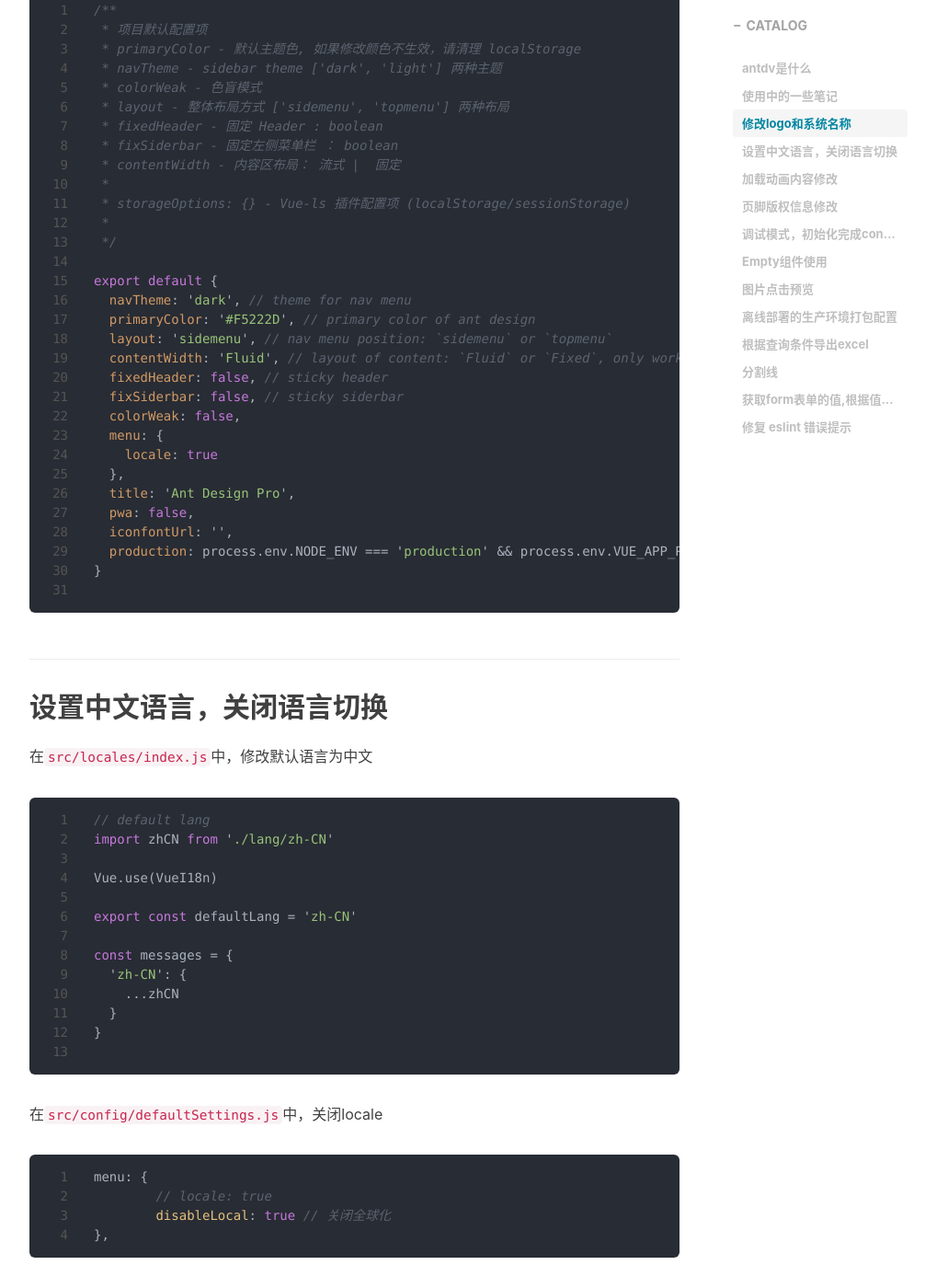
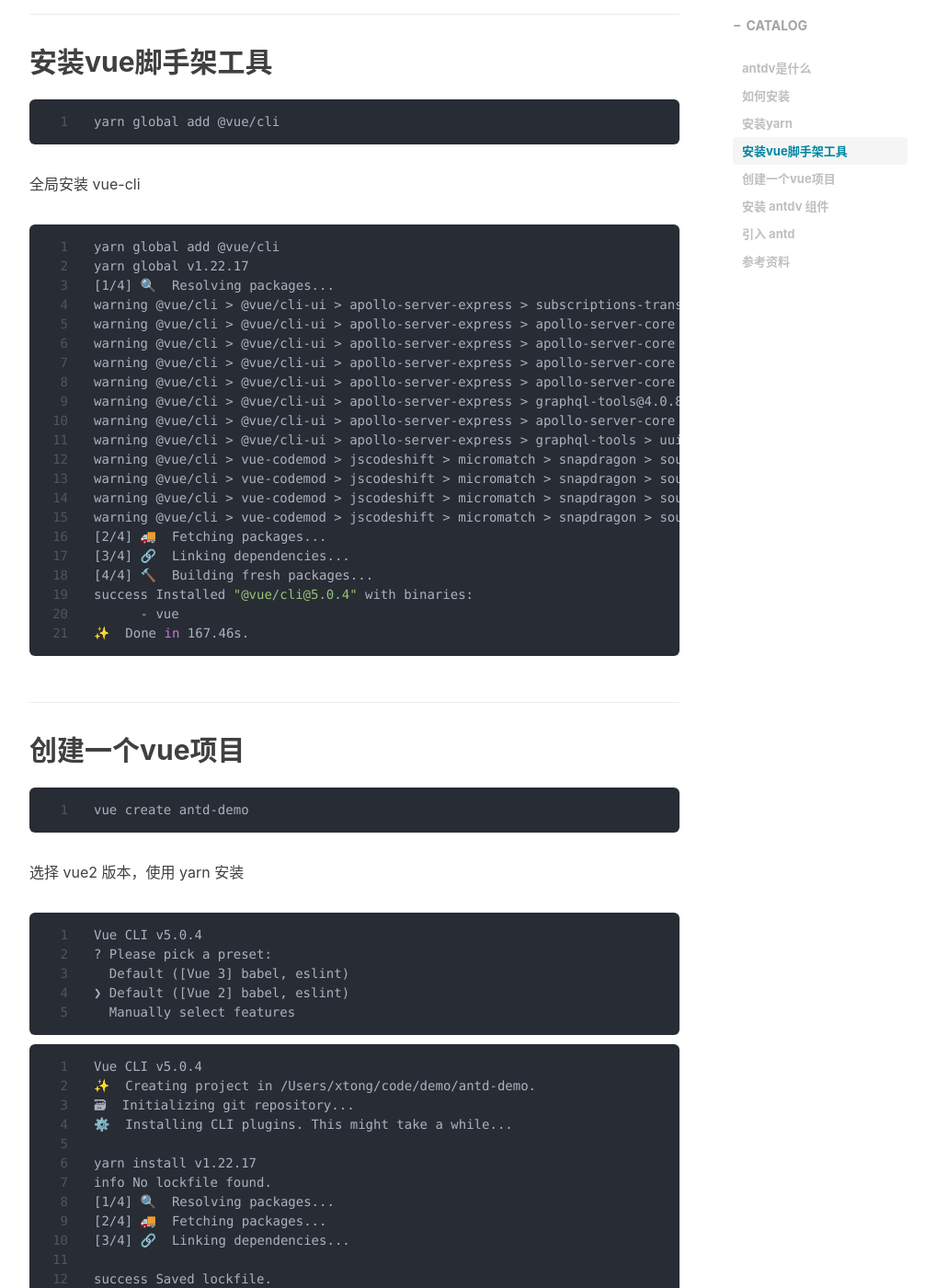
Before and after one commit to tongg112/tongg112.github.io, a Jekyll site: the page built from _posts/2021-07-05-antdv-note.md, in a window 1280 px wide and 1400 px high, scrolled down 1242 px. Shown: the whole window at 92% size, without its empty margins (233-1239 px from the left). Built offline with Jekyll 4.4.1, drawn with Linux system fonts in a browser that asks for light colours; nearby versions of some CDN libraries; comment, search, counter and statistics services are not loaded; some of the changed text lies outside the part shown.

Commit message:
antdv-note: 更新文章内容，删除 pro 相关的内容

````diff
--- a/_posts/2021-07-05-antdv-note.md
+++ b/_posts/2021-07-05-antdv-note.md
@@ -1,266 +1,214 @@
 ---
 layout: post
-title:  "蚂蚁金服antdv的使用笔记"
-subtitle: "Ant Design 的 Vue 实现"
+title:  "蚂蚁金服antdv快速上手"
+subtitle: "快速构建一个antdv的前端项目"
 author: xtong
 date:   2021-07-05 22:45:00 +0800
 catalog: true
-tags: [vue, 前端, 笔记]
+tags: [vue, antd, 前端, 笔记]
 header-img: "img/post-bg-universe.jpg"
 comments: true
 ---
 # antdv是什么
 ant-design-vue 是 Ant Design 的 Vue 实现，组件的风格与 Ant Design 保持同步，组件的 html 结构和 css 样式也保持一致，组件 API 也尽量保持了一致。
-Ant Design: https://ant.design/index-cn
-# 使用中的一些笔记
-## 修改logo和系统名称
-在`src/layouts/UserLayouts.vue`中,替换路径`src/assets/logo.svg`下的logo文件；修改 title 【Ant Design】为系统名称。
-```html
-<img src="~@/assets/logo.svg" class="logo" alt="logo">
-<span class="title">Ant Design</span>
+
+Ant Design:  [https://antdv.com/components/overview](https://antdv.com/components/overview)
+
+中文介绍：[https://antdv.com/docs/vue/introduce-cn](https://antdv.com/docs/vue/introduce-cn)
+
+中文文档：[https://antdv.com/components/overview-cn](https://antdv.com/components/overview-cn)
+
+# 如何安装
+
+使用 npm 或者 [yarn](https://yarnpkg.com/) 都可以，个人推荐 yarn，速度比 npm 快。
+
+## 安装yarn
+
+[安装 yarn](https://yarn.bootcss.com/docs/install#mac-stable)：`npm install --global yarn` 安装成功后 `yarn -v` 查看版本确认安装成功
+
+## 安装vue脚手架工具
+
+```shell
+yarn global add @vue/cli
 ```
-在`src/config/defaultSettings.js`中，修改 title 【Ant Design】为系统名称。
-```js
-/**
- * 项目默认配置项
- * primaryColor - 默认主题色, 如果修改颜色不生效，请清理 localStorage
- * navTheme - sidebar theme ['dark', 'light'] 两种主题
- * colorWeak - 色盲模式
- * layout - 整体布局方式 ['sidemenu', 'topmenu'] 两种布局
- * fixedHeader - 固定 Header : boolean
- * fixSiderbar - 固定左侧菜单栏 ： boolean
- * contentWidth - 内容区布局： 流式 |  固定
- *
- * storageOptions: {} - Vue-ls 插件配置项 (localStorage/sessionStorage)
- *
- */
+全局安装 vue-cli
+```shell
+yarn global add @vue/cli
+yarn global v1.22.17
+[1/4] 🔍  Resolving packages...
+warning @vue/cli > @vue/cli-ui > apollo-server-express > subscriptions-transport-ws@0.9.19: The `subscriptions-transport-ws` package is no longer maintained. We recommend you use `graphql-ws` instead. For help migrating Apollo software to `graphql-ws`, see https://www.apollographql.com/docs/apollo-server/data/subscriptions/#switching-from-subscriptions-transport-ws    For general help using `graphql-ws`, see https://github.com/enisdenjo/graphql-ws/blob/master/README.md
+warning @vue/cli > @vue/cli-ui > apollo-server-express > apollo-server-core > subscriptions-transport-ws@0.9.19: The `subscriptions-transport-ws` package is no longer maintained. We recommend you use `graphql-ws` instead. For help migrating Apollo software to `graphql-ws`, see https://www.apollographql.com/docs/apollo-server/data/subscriptions/#switching-from-subscriptions-transport-ws    For general help using `graphql-ws`, see https://github.com/enisdenjo/graphql-ws/blob/master/README.md
+warning @vue/cli > @vue/cli-ui > apollo-server-express > apollo-server-core > apollo-cache-control@0.14.0: The functionality provided by the `apollo-cache-control` package is built in to `apollo-server-core` starting with Apollo Server 3. See https://www.apollographql.com/docs/apollo-server/migration/#cachecontrol for details.
+warning @vue/cli > @vue/cli-ui > apollo-server-express > apollo-server-core > apollo-tracing@0.15.0: The `apollo-tracing` package is no longer part of Apollo Server 3. See https://www.apollographql.com/docs/apollo-server/migration/#tracing for details
+warning @vue/cli > @vue/cli-ui > apollo-server-express > apollo-server-core > graphql-extensions@0.15.0: The `graphql-extensions` API has been removed from Apollo Server 3. Use the plugin API instead: https://www.apollographql.com/docs/apollo-server/integrations/plugins/
+warning @vue/cli > @vue/cli-ui > apollo-server-express > graphql-tools@4.0.8: This package has been deprecated and now it only exports makeExecutableSchema.\nAnd it will no longer receive updates.\nWe recommend you to migrate to scoped packages such as @graphql-tools/schema, @graphql-tools/utils and etc.\nCheck out https://www.graphql-tools.com to learn what package you should use instead
+warning @vue/cli > @vue/cli-ui > apollo-server-express > apollo-server-core > graphql-tools@4.0.8: This package has been deprecated and now it only exports makeExecutableSchema.\nAnd it will no longer receive updates.\nWe recommend you to migrate to scoped packages such as @graphql-tools/schema, @graphql-tools/utils and etc.\nCheck out https://www.graphql-tools.com to learn what package you should use instead
+warning @vue/cli > @vue/cli-ui > apollo-server-express > graphql-tools > uuid@3.4.0: Please upgrade  to version 7 or higher.  Older versions may use Math.random() in certain circumstances, which is known to be problematic.  See https://v8.dev/blog/math-random for details.
+warning @vue/cli > vue-codemod > jscodeshift > micromatch > snapdragon > source-map-resolve@0.5.3: See https://github.com/lydell/source-map-resolve#deprecated
+warning @vue/cli > vue-codemod > jscodeshift > micromatch > snapdragon > source-map-resolve > resolve-url@0.2.1: https://github.com/lydell/resolve-url#deprecated
+warning @vue/cli > vue-codemod > jscodeshift > micromatch > snapdragon > source-map-resolve > source-map-url@0.4.1: See https://github.com/lydell/source-map-url#deprecated
+warning @vue/cli > vue-codemod > jscodeshift > micromatch > snapdragon > source-map-resolve > urix@0.1.0: Please see https://github.com/lydell/urix#deprecated
+[2/4] 🚚  Fetching packages...
+[3/4] 🔗  Linking dependencies...
+[4/4] 🔨  Building fresh packages...
+success Installed "@vue/cli@5.0.4" with binaries:
+      - vue
+✨  Done in 167.46s.
+```
+## 创建一个vue项目
 
-export default {
-  navTheme: 'dark', // theme for nav menu
-  primaryColor: '#F5222D', // primary color of ant design
-  layout: 'sidemenu', // nav menu position: `sidemenu` or `topmenu`
-  contentWidth: 'Fluid', // layout of content: `Fluid` or `Fixed`, only works when layout is topmenu
-  fixedHeader: false, // sticky header
-  fixSiderbar: false, // sticky siderbar
-  colorWeak: false,
-  menu: {
-    locale: true
-  },
-  title: 'Ant Design Pro',
-  pwa: false,
-  iconfontUrl: '',
-  production: process.env.NODE_ENV === 'production' && process.env.VUE_APP_PREVIEW !== 'true'
-}
+```shell
+vue create antd-demo
+```
+
+选择 vue2 版本，使用 yarn 安装
 
 ```
-## 设置中文语言，关闭语言切换
-在`src/locales/index.js`中，修改默认语言为中文
-```js
-// default lang
-import zhCN from './lang/zh-CN'
-
-Vue.use(VueI18n)
-
-export const defaultLang = 'zh-CN'
-
-const messages = {
-  'zh-CN': {
-    ...zhCN
-  }
-}
+Vue CLI v5.0.4
+? Please pick a preset:
+  Default ([Vue 3] babel, eslint)
+❯ Default ([Vue 2] babel, eslint)
+  Manually select features
+```
 
 ```
-在`src/config/defaultSettings.js`中，关闭locale
-```js
-menu: {
-	// locale: true
-	disableLocal: true // 关闭全球化
-},
+Vue CLI v5.0.4
+✨  Creating project in /Users/xtong/code/demo/antd-demo.
+🗃  Initializing git repository...
+⚙️  Installing CLI plugins. This might take a while...
+
+yarn install v1.22.17
+info No lockfile found.
+[1/4] 🔍  Resolving packages...
+[2/4] 🚚  Fetching packages...
+[3/4] 🔗  Linking dependencies...
+
+success Saved lockfile.
+✨  Done in 54.09s.
+🚀  Invoking generators...
+📦  Installing additional dependencies...
+
+yarn install v1.22.17
+[1/4] 🔍  Resolving packages...
+[2/4] 🚚  Fetching packages...
+[3/4] 🔗  Linking dependencies...
+[4/4] 🔨  Building fresh packages...
+
+success Saved lockfile.
+✨  Done in 11.58s.
+⚓  Running completion hooks...
+
+📄  Generating README.md...
+
+🎉  Successfully created project antd-demo.
+👉  Get started with the following commands:
+
+ $ cd antd-demo
+ $ yarn serve
 ```
-在`scr/store/modules/app.js`中，lang 修改为 `zh-CN`
-```js
-const app = {
-  state: {
-    sideCollapsed: false,
-    isMobile: false,
-    theme: 'dark',
-    layout: '',
-    contentWidth: '',
-    fixedHeader: false,
-    fixedSidebar: false,
-    autoHideHeader: false,
-    color: '',
-    weak: false,
-    multiTab: true,
-    lang: 'zh-CN',
-    _antLocale: {}
-  },
+
+在 antd-demo 目录下，运行 `yarn serve` 查看 demo 页面。
+
+## 安装 antdv 组件
+
+在 antd-demo 目录下，执行
+
+```shell
+// npm 安装 antdv
+npm install ant-design-vue --save
+// yarn 安装 antdv
+yarn add ant-design-vue
 ```
-在`src/core/bootstrap.js`中，最后几行修改`en-US`为`zh-CN`
-```js
-store.dispatch('setLang', storage.get(APP_LANGUAGE, 'zh-CN'))
-// last step
-}
+
+```shell
+➜  antd-demo git:(master) ✗ yarn add ant-design-vue@1.7.6
+yarn add v1.22.17
+[1/4] 🔍  Resolving packages...
+info There appears to be trouble with your network connection. Retrying...
+warning ant-design-vue > babel-runtime > core-js@2.6.12: core-js@<3.4 is no longer maintained and not recommended for usage due to the number of issues. Because of the V8 engine whims, feature detection in old core-js versions could cause a slowdown up to 100x even if nothing is polyfilled. Please, upgrade your dependencies to the actual version of core-js.
+[2/4] 🚚  Fetching packages...
+[3/4] 🔗  Linking dependencies...
+[4/4] 🔨  Building fresh packages...
+success Saved lockfile.
+success Saved 39 new dependencies.
+info Direct dependencies
+└─ ant-design-vue@1.7.6
+info All dependencies
+├─ @ant-design/colors@3.2.2
+├─ @ant-design/icons-vue@2.0.0
+├─ @ant-design/icons@2.1.1
+├─ @simonwep/pickr@1.7.4
+├─ add-dom-event-listener@1.1.0
+├─ ant-design-vue@1.7.6
+├─ array-tree-filter@2.1.0
+├─ async-validator@3.5.2
+├─ babel-helper-vue-jsx-merge-props@2.0.3
+├─ babel-runtime@6.26.0
+├─ classnames@2.3.1
+├─ component-classes@1.2.6
+├─ component-indexof@0.0.3
+├─ dom-align@1.12.3
+├─ dom-closest@0.2.0
+├─ dom-matches@2.0.0
+├─ dom-scroll-into-view@2.0.1
+├─ enquire.js@2.1.6
+├─ intersperse@1.0.0
+├─ is-mobile@2.2.2
+├─ is-negative-zero@2.0.2
+├─ ismobilejs@1.1.1
+├─ json2mq@0.2.0
+├─ loose-envify@1.4.0
+├─ moment@2.29.3
+├─ mutationobserver-shim@0.3.7
+├─ nanopop@2.1.0
+├─ node-emoji@1.11.0
+├─ omit.js@1.0.2
+├─ performance-now@2.1.0
+├─ raf@3.4.1
+├─ regenerator-runtime@0.11.1
+├─ resize-observer-polyfill@1.5.1
+├─ shallow-equal@1.2.1
+├─ shallowequal@1.1.0
+├─ string-convert@0.2.1
+├─ tinycolor2@1.4.2
+├─ vue-ref@2.0.0
+└─ warning@4.0.3
+✨  Done in 50.41s.
 ```
-在`src/layouts/UserLayouts.vue`和`src/components/GlobalHeader/RightContent.vue`中，删除`SelectLang`的引用。
-```js
-import { deviceMixin } from '@/store/device-mixin'
-// import SelectLang from '@/components/SelectLang'
 
-export default {
-  name: 'UserLayout',
-  components: {
-    // SelectLang
-  },
+## 引入 antd
+
+在 vue 项目的 main.js 中，增加引入 antd 的代码。
+
 ```
-## 加载动画内容修改
-在`public/index.html`中，`<div class="first-loading-wrp">`标签内的加载文字内容自行修改
-
-## 页脚版权信息修改
-在`src/components/GlobalFooter/index.vue`
-
-## 调试模式，初始化完成console输出内容
-在`src/utils/screenLog.js`
-字体使用【ASCII - ANSI Shadow】
-工具地址：https://patorjk.com/software/taag/#p=display&f=ANSI%20Shadow&t=xtong
-
-## Empty组件使用
-html部分
-```html
-<a-card v-if="no_data" :bordered="true" style='height: 500px;'>
-  <Empty style='margin-top: 80px;'>
-    <h2 slot="description"> 您没有待审批的申请 </h2>
-    <span slot="description"> 已通过的申请单，请您在申请记录中查看 </span>
-    <a-button type="primary">
-      立即添加
-    </a-button>
-  </Empty>
-</a-card>
-```
-js部分
-```js
-// ...
-import { Empty } from 'ant-design-vue'
-
-export default {
-  name: 'Home',
-  components: {
-    Info,
-    Empty,
-    STable
-  },
-  data () {
-    return {
-      no_data: true,
-// ...
-```
-## 图片点击预览
-使用【v-viewer】实现
-v-viewer：https://www.npmjs.com/package/v-viewer
-```shell
-yarn install v-viewer
-```
-在`src/main.js`中引入 v-viewer
-```js
-// ...
-import './global.less' // global style
-
-+ import 'viewerjs/dist/viewer.css'
-+ import Viewer from 'v-viewer'
+import Vue from 'vue'
+import App from './App.vue'
++ import Antd from 'ant-design-vue'
++ import 'ant-design-vue/dist/antd.css'
 
 Vue.config.productionTip = false
 
-// mount axios to `Vue.$http` and `this.$http`
-Vue.use(VueAxios)
-// 引入图片预览
-+ Vue.use(Viewer, { name: 'v-viewer' })
-// ...
-```
-在页面中直接使用
-```html
-<viewer v-viewer="{toolbar: false}">
-  <img src="~@/assets/car.png" class="car-img" alt="car">
-</viewer>
-```
-## 离线部署的生产环境打包配置
-在`vue.config.js`中，只需要将`assetsCDN`里的内容注释掉
-```js
-const assetsCDN = {
-  // webpack build externals
-  externals: {
-    // vue: 'Vue',
-    // 'vue-router': 'VueRouter',
-    // vuex: 'Vuex',
-    // axios: 'axios'
-  },
-  css: [],
-  // https://unpkg.com/browse/vue@2.6.10/
-  js: [
-    // '//cdn.jsdelivr.net/npm/vue@2.6.10/dist/vue.min.js',
-    // '//cdn.jsdelivr.net/npm/vue-router@3.1.3/dist/vue-router.min.js',
-    // '//cdn.jsdelivr.net/npm/vuex@3.1.1/dist/vuex.min.js',
-    // '//cdn.jsdelivr.net/npm/axios@0.19.0/dist/axios.min.js'
-  ]
-}
-```
-## 根据查询条件导出excel
-html部分
-```html
-<a-button style="margin-left: 8px" @click="excel_export">导出</a-button>
-```
-js部分
-```js
-// ...
-import { applicationList, applicationExport } from '@/api/application'
-// ...
++ Vue.use(Antd)
 
-export default {
-  name: 'List',
-  components: {
-    Empty,
-    STable
-  },
-  data () {
-    return {
-    // ...
-    }
-  },
-  filters: {
-		// ...
-  },
-  methods: {
-    // ...
-    excel_export () {
-      if (this.queryParam.submit_time[0]) {
-        this.queryParam.submit_time[0] = moment(this.queryParam.submit_time[0]).format('YYYY-MM-DD HH:mm:ss')
-        this.queryParam.submit_time[1] = moment(this.queryParam.submit_time[1]).format('YYYY-MM-DD HH:mm:ss')
-      }
-      return applicationExport(this.queryParam)
-        .then(blob => {
-          const a = document.createElement('a')
-          const url = window.URL.createObjectURL(blob)
-          const filename = '导出结果.xlsx'
-          a.href = url
-          a.download = filename
-          a.click()
-          window.URL.revokeObjectURL(url)
-        })
-    },
-    moment
-  }
-}
-```
-## 分割线
-用`<a-divider />`代替`<hr />`
-
-## 获取form表单的值,根据值动态控制元素展示
+new Vue({
+  render: h => h(App),
+}).$mount('#app')
 
 ```
-v-if="form.getFieldValue('fix_status') == 4"
+
+在 HelloWord.vue 文件中插入 antdv 的按钮元素查看效果: `a-button`
+
+```
+<template>
+  <div class="hello">
+    <h1>{{ msg }}</h1>
+    <a-button type="primary" >新增</a-button>
+    ...
 ```
 
-## 修复 eslint 错误提示
+<img class="shadow" src="/img/in-post/post-antd-note/post-antdv-button.jpg" >
 
-```
-npm run lint --fix
-```
+可以看到，antdv 的元素可以正常展示了。
+
+# 参考资料
+- <a href="https://antdv.com/components/overview-cn" target="_blank">Ant Design Vue 官方中文文档</a>
````
Also changed, not shown: _drafts/2022-05-06-antdvpro-note.md (added, +252 -0 lines), img/in-post/post-antd-note/post-antdv-button.jpg (added).
